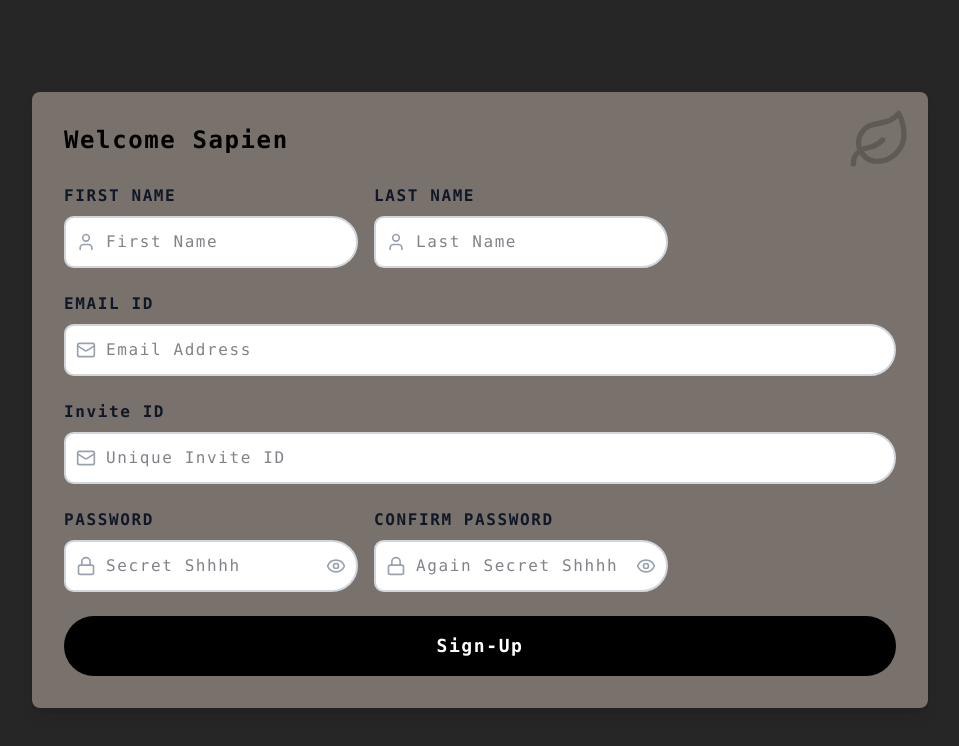
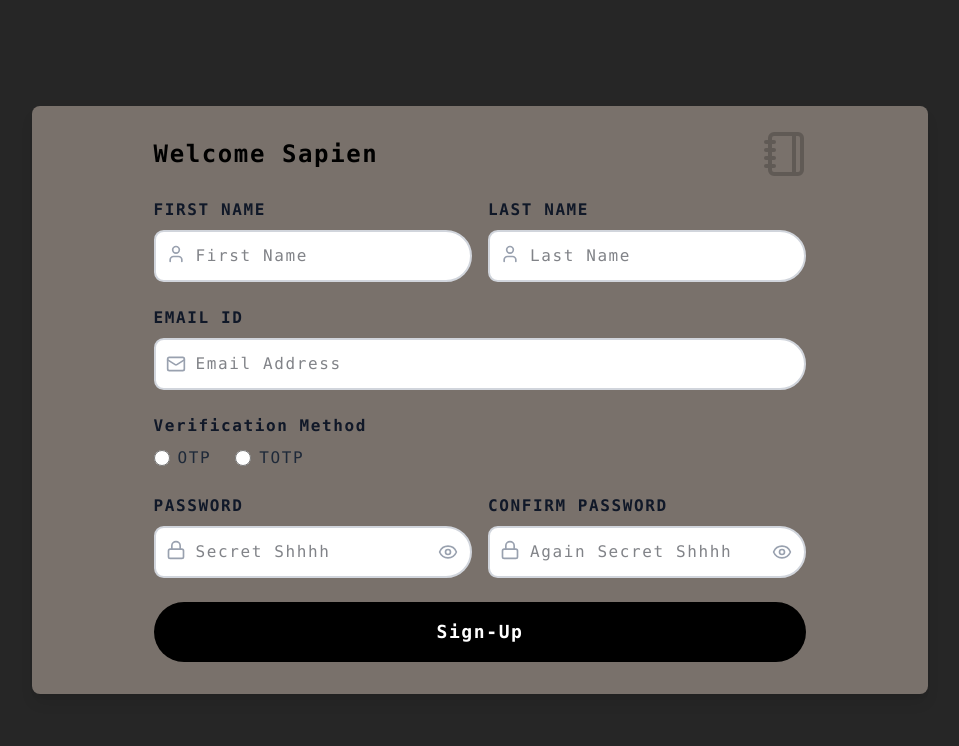
Before and after one commit to hivespacee/usermanagement, a React (Vite) app: page / in a window 1280 px wide. Shown: the top 746 px of the page, without its empty margins (160-1119 px from the left). Built offline with nearby package versions, Linux system fonts and the light colour scheme.

Commit message:
flexing changes

```diff
--- a/src/components/SignupPage.jsx
+++ b/src/components/SignupPage.jsx
@@ -2,18 +2,20 @@ import { useState } from 'react';
 import { useNavigate } from 'react-router-dom';
 // import { ToastContext } from '../context/ToastContext';
 import { useToast } from '../context/useToast'
-import { Leaf, User, Mail, Lock, Eye, EyeOff } from 'lucide-react';
+import { Notebook, User, Mail, Lock, Eye, EyeOff } from 'lucide-react';
 
 const SignupPage = () => {
     const [firstname, setFirstName] = useState('');
     const [lastname, setLastName] = useState('');
     const [email, setEmail] = useState('');
-    const [code, setCode] = useState('');
+    // const [code, setCode] = useState('');
     const [password, setPassword] = useState('');
     const [confirmPassword, setConfirmPassword] = useState('');
     const [showPassword, setShowPassword] = useState(false);
     const [showConfirmPassword, setShowConfirmPassword] = useState(false);
     const [loading, setLoading] = useState(false);
+    const [authMethod, setAuthMethod] = useState('');
+
     //   const [error, setError] = useState('');
 
     //   const { signup } = useAuth();
@@ -45,7 +47,12 @@ const SignupPage = () => {
 
         try {
             showToast('Signed-up Successfully!', 'success');
-            navigate('/successfull-signup');
+            if (authMethod === 'otp') {
+                navigate('/verify-otp');
+              }
+            else if (authMethod === 'totp') {
+                navigate('/successfull-signup');
+              }
         }
         finally {
             setLoading(false);
@@ -55,24 +62,25 @@ const SignupPage = () => {
     return (
         <div className="min-h-screen flex items-center justify-center px-6 py-12 bg-neutral-800 font-mono tracking-widest">
             <div className="w-full max-w-4xl flex items-center justify-center shadow-lg rounded-lg overflow-hidden bg-stone-500">
-                <div className="w-full md:w-/2 p-8 relative">
+                <div className="w-full md:w-4/5 p-8 relative">
                     <div className="absolute top-4 right-4 opacity-20">
-                        <Leaf className="w-16 h-16 text-slate transform" />
+                        <Notebook className="w-18 h-12 mt-2 text-slate transform" />
                     </div>
                     <div className="relative z-10">
                         <h1 className="text-2xl font-bold text-slate mb-7"> Welcome Sapien </h1>
                         <form onSubmit={handleSubmit} className="space-y-6">
 
-                            <div className="flex-row gap-4 md:flex">
-                                <div  className="">
+                            {/* UserName */}
+                            <div className="flex-row w-full gap-4 md:flex">
+                                <div className="relative w-full">
                                     <label className="block text-md font-bold text-gray-900 mb-2">
                                         FIRST NAME
                                     </label>
-                                    <div className="relative">
-                                        <User className="absolute left-3 top-1/2 transform -translate-y-1/2 w-5 h-5 text-gray-400" />
+                                    <div className="">
+                                        <User className="absolute left-3 top-14 transform -translate-y-1/2 w-5 h-5 text-gray-400" />
                                         <input
                                             type="text"
-                                            value={name}
+                                            value={firstname}
                                             onChange={(e) => setFirstName(e.target.value)}
                                             placeholder="First Name"
                                             className="input-field pl-10 border-2 rounded-r-4xl w-full font-mono tracking-widest"
@@ -81,15 +89,15 @@ const SignupPage = () => {
                                     </div>
                                 </div>
 
-                                <div  className="">
+                                <div className="relative w-full">
                                     <label className="block text-md font-bold text-gray-900 mb-2">
                                         LAST NAME
                                     </label>
-                                    <div className="relative">
-                                        <User className="absolute left-3 top-1/2 transform -translate-y-1/2 w-5 h-5 text-gray-400" />
+                                    <div className="">
+                                        <User className="absolute left-3 top-14 transform -translate-y-1/2 w-5 h-5 text-gray-400" />
                                         <input
                                             type="text"
-                                            value={name}
+                                            value={lastname}
                                             onChange={(e) => setLastName(e.target.value)}
                                             placeholder="Last Name"
                                             className="input-field pl-10 border-2 rounded-r-4xl w-full font-mono tracking-widest"
@@ -98,8 +106,8 @@ const SignupPage = () => {
                                     </div>
                                 </div>
                             </div>
-
-                            <div  className="">
+                            {/* Email */}
+                            <div className="">
                                 <label className="block text-md font-bold text-gray-900 mb-2">
                                     EMAIL ID
                                 </label>
@@ -115,8 +123,8 @@ const SignupPage = () => {
                                     />
                                 </div>
                             </div>
-
-                            <div  className="">
+                            {/* Invite ID */}
+                            {/* <div className="">
                                 <label className="block text-md font-bold text-gray-900 mb-2">
                                     Invite ID
                                 </label>
@@ -131,15 +139,48 @@ const SignupPage = () => {
                                         required
                                     />
                                 </div>
+                            </div> */}
+
+                            {/* Verification Method */}
+                            <div>
+                                <label className="block text-md font-bold text-gray-900 mb-2">
+                                    Verification Method
+                                </label>
+                                <div className="flex items-center gap-6">
+                                    <label className="flex items-center space-x-2">
+                                        <input
+                                            type="radio"
+                                            name="authMethod"
+                                            value="otp"
+                                            checked={authMethod === 'otp'}
+                                            onChange={(e) => setAuthMethod(e.target.value)}
+                                            className="accent-black w-4 h-4 cursor-pointer"
+                                        />
+                                        <span className="text-gray-800">OTP</span>
+                                    </label>
+
+                                    <label className="flex items-center space-x-2">
+                                        <input
+                                            type="radio"
+                                            name="authMethod"
+                                            value="totp"
+                                            checked={authMethod === 'totp'}
+                                            onChange={(e) => setAuthMethod(e.target.value)}
+                                            className="accent-black w-4 h-4 cursor-pointer"
+                                        />
+                                        <span className="text-gray-800">TOTP</span>
+                                    </label>
+                                </div>
                             </div>
 
+                            {/* Password */}
                             <div className="flex-row gap-4 md:flex">
-                                <div  className="">
+                                <div className="relative w-full">
                                     <label className="block text-md font-bold text-gray-900 mb-2">
                                         PASSWORD
                                     </label>
-                                    <div className="relative">
-                                        <Lock className="absolute left-3 top-1/2 transform -translate-y-1/2 w-5 h-5 text-gray-400" />
+                                    <div className="">
+                                        <Lock className="absolute left-3 top-14 transform -translate-y-1/2 w-5 h-5 text-gray-400" />
                                         <input
                                             type={showPassword ? "text" : "password"}
                                             value={password}
@@ -151,19 +192,19 @@ const SignupPage = () => {
                                         <button
                                             type="button"
                                             onClick={() => setShowPassword(!showPassword)}
-                                            className="absolute right-3 top-1/2 transform -translate-y-1/2 text-gray-400 hover:text-black"
+                                            className="absolute right-3.5 top-14.5 transform -translate-y-1/2 text-gray-400 hover:text-black"
                                         >
                                             {showPassword ? <EyeOff className="w-5 h-5" /> : <Eye className="w-5 h-5" />}
                                         </button>
                                     </div>
                                 </div>
 
-                                <div  className="">
+                                <div className="relative w-full">
                                     <label className="block text-md font-bold text-gray-900 mb-2">
                                         CONFIRM PASSWORD
                                     </label>
-                                    <div className="relative">
-                                        <Lock className="absolute left-3 top-1/2 transform -translate-y-1/2 w-5 h-5 text-gray-400" />
+                                    <div className="">
+                                        <Lock className="absolute left-3 top-14 transform -translate-y-1/2 w-5 h-5 text-gray-400" />
                                         <input
                                             type={showConfirmPassword ? "text" : "password"}
                                             value={confirmPassword}
@@ -175,7 +216,7 @@ const SignupPage = () => {
                                         <button
                                             type="button"
                                             onClick={() => setShowConfirmPassword(!showConfirmPassword)}
-                                            className="absolute right-3 top-1/2 -translate-y-1/2 text-gray-400 hover:text-black transition-all duration-200 pointer-events-auto"
+                                            className="absolute right-3.5 top-14.5 -translate-y-1/2 text-gray-400 hover:text-black transition-all duration-200 pointer-events-auto"
 
                                         >
                                             {showConfirmPassword ? <EyeOff className="w-5 h-5" /> : <Eye className="w-5 h-5" />}
```
